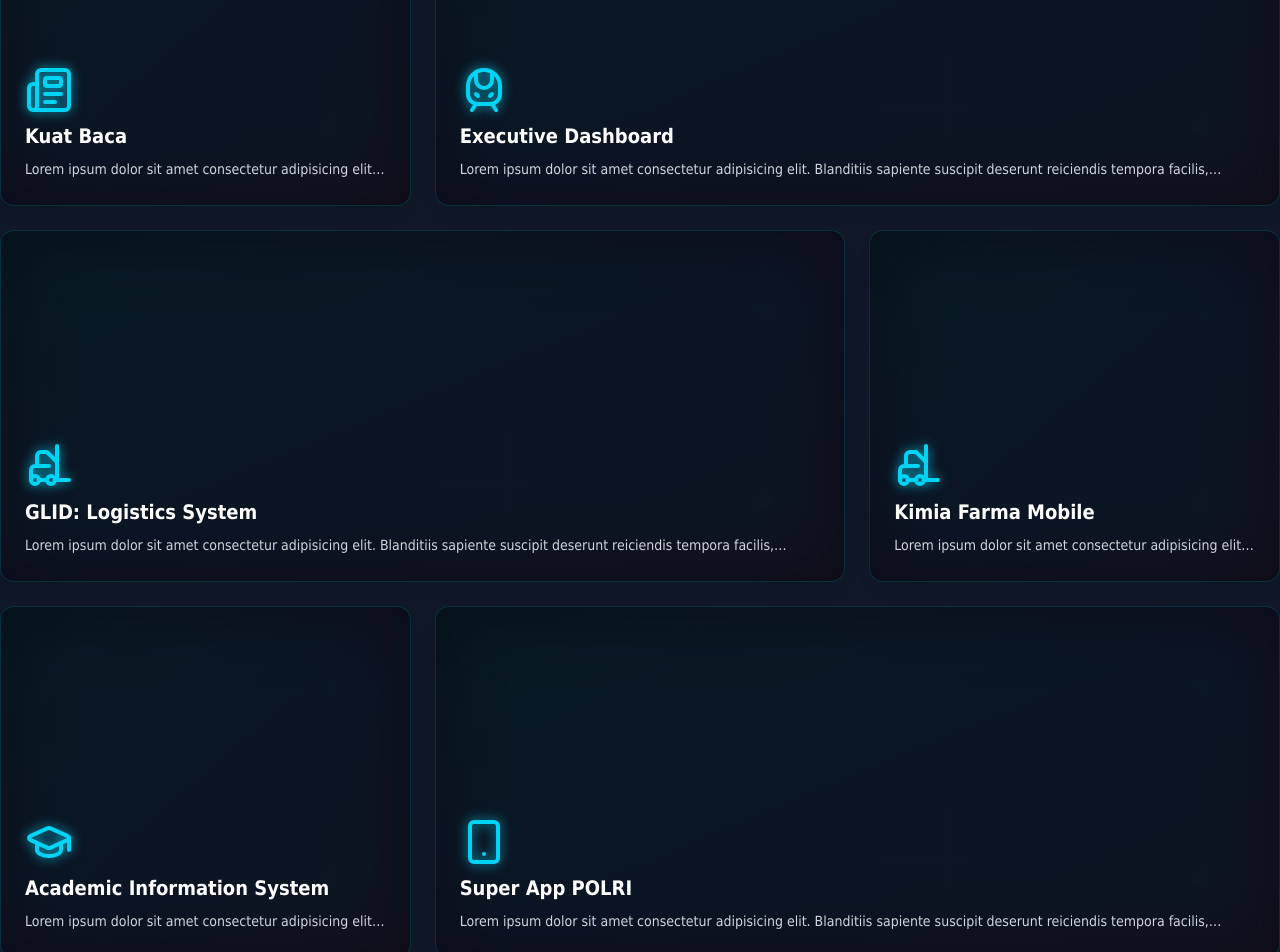
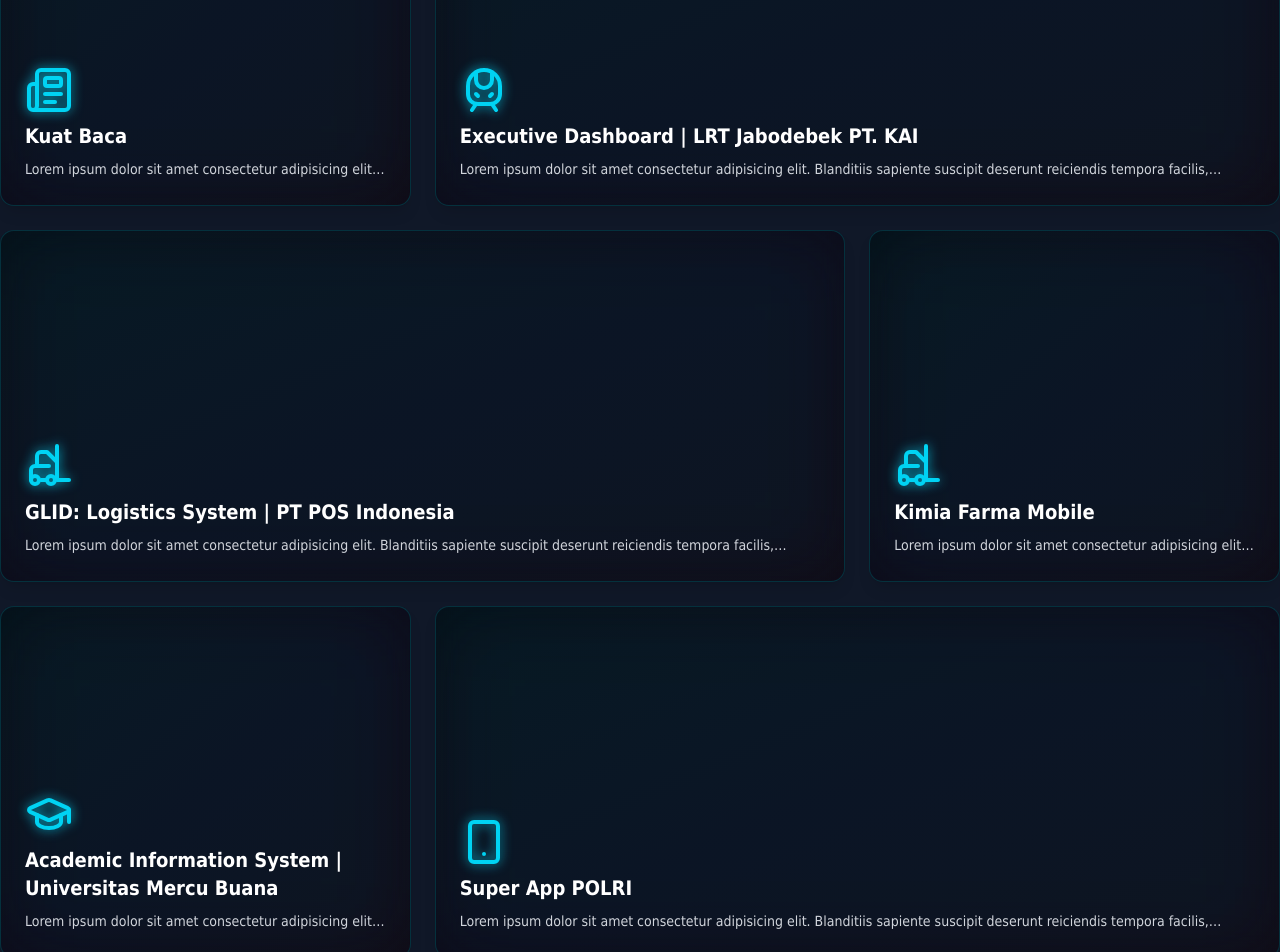
Before and after one commit to schatten-org/my-face, a React (Vite) app: page / in a window 1280 px wide. Shown: the part 3260-4212 px from the top of the page. Built offline with nearby package versions, Linux system fonts and the light colour scheme.

Commit message:
fix: add duration project

```diff
--- a/src/components/parts-app/project.tsx
+++ b/src/components/parts-app/project.tsx
@@ -168,6 +168,9 @@
           </div>
 
           <div className="w-full h-fit py-2 flex flex-col gap-y-2">
+            <span className="text-sm text-gray-500">
+              {modal.project?.details.duration}
+            </span>
             <div className="flex items-center justify-between">
               <h4 className="text-sm font-semibold text-gray-800">
                 {['Company'].includes(modal.project?.details.type as string)
--- a/src/data/data-project.tsx
+++ b/src/data/data-project.tsx
@@ -1,4 +1,5 @@
 import {
+  Computer,
   Forklift,
   GraduationCap,
   Landmark,
@@ -45,7 +46,7 @@
     title: "I'm Pharmachist",
     description:
       'Lorem ipsum dolor sit amet consectetur adipisicing elit. Blanditiis sapiente suscipit deserunt reiciendis tempora facilis, assumenda harum labore dolorum odio perferendis molestias voluptas, animi culpa delectus praesentium dignissimos ipsum veritatis?',
-    href: 'https://meingehirn.ninja/',
+    href: '/',
     cta: 'Visit Website',
     Icon: GraduationCap,
     background: (
@@ -96,7 +97,7 @@
     title: 'CEISA 4.0',
     description:
       'Lorem ipsum dolor sit amet consectetur adipisicing elit. Blanditiis sapiente suscipit deserunt reiciendis tempora facilis, assumenda harum labore dolorum odio perferendis molestias voluptas, animi culpa delectus praesentium dignissimos ipsum veritatis?',
-    href: 'https://meingehirn.ninja/',
+    href: 'https://portal.beacukai.go.id/',
     cta: 'Visit Website',
     Icon: Landmark,
     background: (
@@ -173,7 +174,7 @@
     title: 'Kuat Baca',
     description:
       'Lorem ipsum dolor sit amet consectetur adipisicing elit. Blanditiis sapiente suscipit deserunt reiciendis tempora facilis, assumenda harum labore dolorum odio perferendis molestias voluptas, animi culpa delectus praesentium dignissimos ipsum veritatis?',
-    href: 'https://meingehirn.ninja/',
+    href: 'https://kuatbaca.com/',
     cta: 'Visit Website',
     Icon: Newspaper,
     background: (
@@ -231,10 +232,10 @@
   },
   {
     id: 'executive-dashboard-1',
-    title: 'Executive Dashboard',
+    title: 'Executive Dashboard | LRT Jabodebek PT. KAI',
     description:
       'Lorem ipsum dolor sit amet consectetur adipisicing elit. Blanditiis sapiente suscipit deserunt reiciendis tempora facilis, assumenda harum labore dolorum odio perferendis molestias voluptas, animi culpa delectus praesentium dignissimos ipsum veritatis?',
-    href: 'https://meingehirn.ninja/',
+    href: '/',
     cta: 'Visit Website',
     Icon: TrainFront,
     background: (
@@ -278,10 +279,10 @@
   },
   {
     id: 'glid-logistics-1',
-    title: 'GLID: Logistics System',
+    title: 'GLID: Logistics System | PT POS Indonesia',
     description:
       'Lorem ipsum dolor sit amet consectetur adipisicing elit. Blanditiis sapiente suscipit deserunt reiciendis tempora facilis, assumenda harum labore dolorum odio perferendis molestias voluptas, animi culpa delectus praesentium dignissimos ipsum veritatis?',
-    href: 'https://meingehirn.ninja/',
+    href: 'https://www.glid.id/',
     cta: 'Visit Website',
     Icon: Forklift,
     background: (
@@ -343,7 +344,7 @@
     title: 'Kimia Farma Mobile',
     description:
       'Lorem ipsum dolor sit amet consectetur adipisicing elit. Blanditiis sapiente suscipit deserunt reiciendis tempora facilis, assumenda harum labore dolorum odio perferendis molestias voluptas, animi culpa delectus praesentium dignissimos ipsum veritatis?',
-    href: 'https://meingehirn.ninja/',
+    href: 'https://play.google.com/store/apps/details?id=com.kimiafarma.online&hl=id',
     cta: 'Explore App',
     Icon: Forklift,
     background: (
@@ -402,10 +403,10 @@
   },
   {
     id: 'academic-information-system-1',
-    title: 'Academic Information System',
+    title: 'Academic Information System | Universitas Mercu Buana',
     description:
       'Lorem ipsum dolor sit amet consectetur adipisicing elit. Blanditiis sapiente suscipit deserunt reiciendis tempora facilis, assumenda harum labore dolorum odio perferendis molestias voluptas, animi culpa delectus praesentium dignissimos ipsum veritatis?',
-    href: 'https://meingehirn.ninja/',
+    href: '/',
     cta: 'Visit Website',
     Icon: GraduationCap,
     background: (
@@ -477,7 +478,7 @@
     title: 'Super App POLRI',
     description:
       'Lorem ipsum dolor sit amet consectetur adipisicing elit. Blanditiis sapiente suscipit deserunt reiciendis tempora facilis, assumenda harum labore dolorum odio perferendis molestias voluptas, animi culpa delectus praesentium dignissimos ipsum veritatis?',
-    href: 'https://meingehirn.ninja/',
+    href: 'https://play.google.com/store/apps/details?id=superapps.polri.presisi.presisi&hl=id',
     cta: 'Explore App',
     Icon: Smartphone,
     background: (
@@ -538,9 +539,9 @@
     title: 'Sistem Pengajuan TIK POLRI',
     description:
       'Lorem ipsum dolor sit amet consectetur adipisicing elit. Blanditiis sapiente suscipit deserunt reiciendis tempora facilis, assumenda harum labore dolorum odio perferendis molestias voluptas, animi culpa delectus praesentium dignissimos ipsum veritatis?',
-    href: 'https://meingehirn.ninja/',
+    href: '/',
     cta: 'Visit Website',
-    Icon: Smartphone,
+    Icon: Computer,
     background: (
       <div className="absolute inset-0 bg-cyan-950/40 blur-2xl animate-pulse" />
     ),
```
